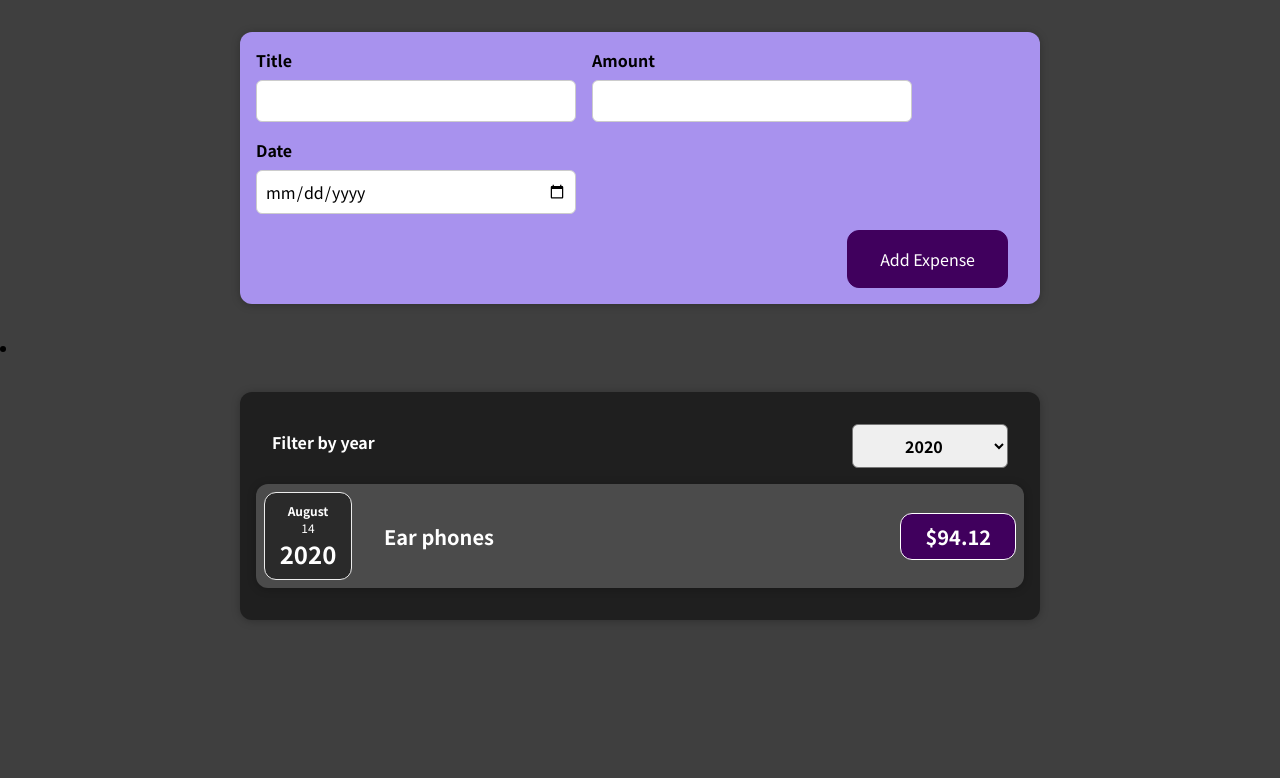
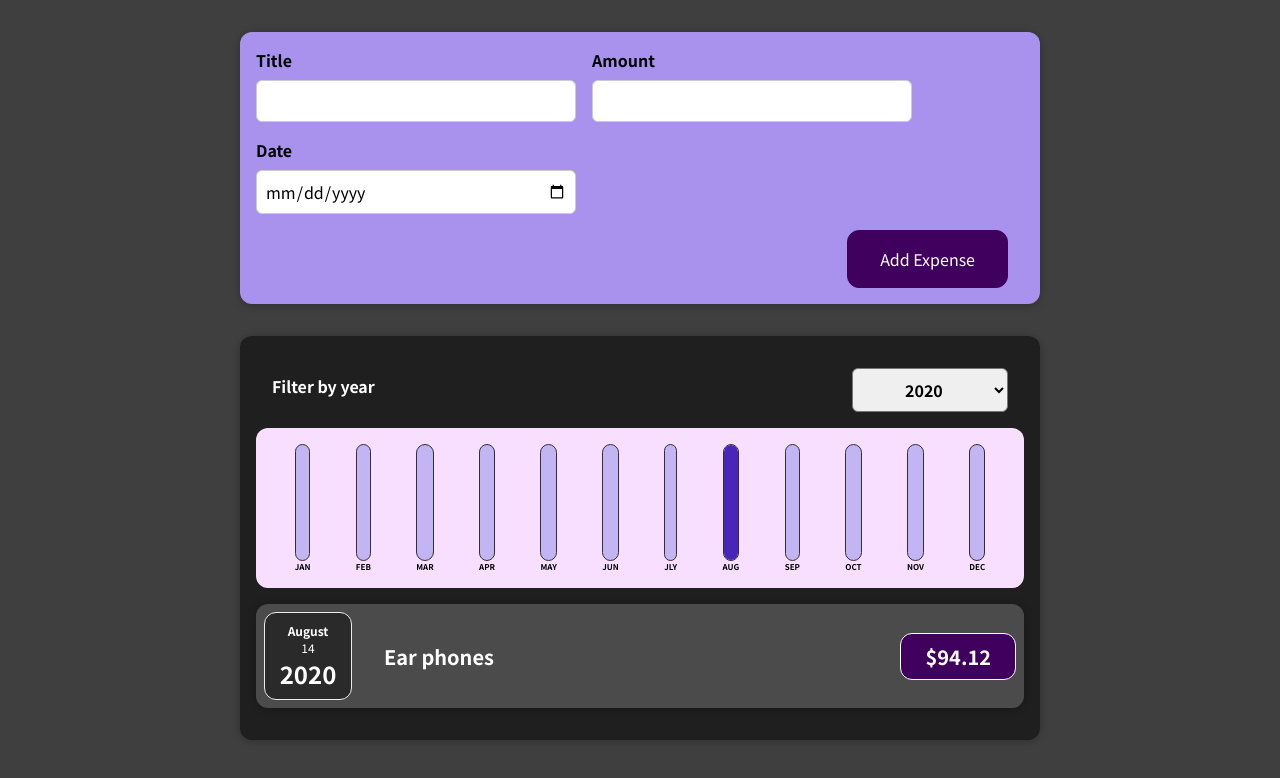
Before and after one commit to mansi-raja5/expense-tracker, a React (Create React App) app: page / in a window 1280 px wide. Shown: the top 778 px of the page. Built offline with nearby package versions, Linux system fonts and the light colour scheme.

Commit message:
Added Chart for expenses

```diff
--- /dev/null
+++ b/src/components/Chart/Chart.css
@@ -0,0 +1,9 @@
+.chart {
+  padding: 1rem;
+  border-radius: 12px;
+  background-color: #f8dfff;
+  text-align: center;
+  display: flex;
+  justify-content: space-around;
+  height: 10rem;
+}
--- /dev/null
+++ b/src/components/Chart/Chart.js
@@ -0,0 +1,24 @@
+import ChartBar from "./ChartBar.js";
+import "./Chart.css";
+
+const Chart = (props) => {
+  const dataPointsAllValues = props.dataPoints.map(
+    (dataPoint) => dataPoint.value
+  );
+  console.log(dataPointsAllValues);
+  const maxValue = Math.max(...dataPointsAllValues);
+  console.log(maxValue);
+  return (
+    <div className="chart">
+      {props.dataPoints.map((dataPoint) => (
+        <ChartBar
+          key={dataPoint.id}
+          value={dataPoint.value}
+          label={dataPoint.label}
+          maxValue={maxValue}
+        />
+      ))}
+    </div>
+  );
+};
+export default Chart;
--- /dev/null
+++ b/src/components/Chart/ChartBar.css
@@ -0,0 +1,30 @@
+.chart-bar {
+  height: 100%;
+  display: flex;
+  flex-direction: column;
+  align-items: center;
+}
+
+.chart-bar__inner {
+  height: 100%;
+  width: 100%;
+  border: 1px solid #313131;
+  border-radius: 12px;
+  background-color: #c3b4f3;
+  overflow: hidden;
+  display: flex;
+  flex-direction: column;
+  justify-content: flex-end;
+}
+
+.chart-bar__fill {
+  background-color: #4826b9;
+  width: 100%;
+  transition: all 0.3s ease-out;
+}
+
+.chart-bar__label {
+  font-weight: bold;
+  font-size: 0.5rem;
+  text-align: center;
+}
--- /dev/null
+++ b/src/components/Chart/ChartBar.js
@@ -0,0 +1,17 @@
+import "./ChartBar.css";
+
+const ChartBar = (props) => {
+  let fillHeight = "0%";
+  if (props.maxValue > 0) {
+    fillHeight = Math.round((props.value / props.maxValue) * 100) + "%";
+  }
+  return (
+    <div className="chart-bar">
+      <div className="chart-bar__inner">
+        <div className="chart-bar__fill" style={{ height: fillHeight }}></div>
+      </div>
+      <div className="chart-bar__label">{props.label}</div>
+    </div>
+  );
+};
+export default ChartBar;
--- a/src/components/Expenses/Expenses.js
+++ b/src/components/Expenses/Expenses.js
@@ -3,6 +3,7 @@
 import Card from "../UI/Card";
 import ExpensesFilter from "./ExpensesFilter";
 import ExpensesList from "./ExpensesList";
+import ExpensesChart from "./ExpensesChart";
 import "./Expenses.css";
 
 const Expenses = (props) => {
@@ -17,15 +18,16 @@
   });
 
   return (
-    <li>
+    <div>
       <Card className="expenses">
         <ExpensesFilter
           selected={filteredYear}
           onFilterExpenseData={filterExpenseDataHandler}
         />
+        <ExpensesChart items={filteredExpenses} />
         <ExpensesList items={filteredExpenses} />
       </Card>
-    </li>
+    </div>
   );
 };
 export default Expenses;
--- /dev/null
+++ b/src/components/Expenses/ExpensesChart.js
@@ -0,0 +1,75 @@
+import Chart from "../Chart/Chart";
+
+const ExpensesChart = (props) => {
+  const chartDataPoints = [
+    {
+      id: "1",
+      label: "JAN",
+      value: 0,
+    },
+    {
+      id: "2",
+      label: "FEB",
+      value: 0,
+    },
+    {
+      id: "3",
+      label: "MAR",
+      value: 0,
+    },
+    {
+      id: "4",
+      label: "APR",
+      value: 0,
+    },
+    {
+      id: "5",
+      label: "MAY",
+      value: 0,
+    },
+    {
+      id: "6",
+      label: "JUN",
+      value: 0,
+    },
+    {
+      id: "7",
+      label: "JLY",
+      value: 0,
+    },
+    {
+      id: "8",
+      label: "AUG",
+      value: 0,
+    },
+    {
+      id: "9",
+      label: "SEP",
+      value: 0,
+    },
+    {
+      id: "10",
+      label: "OCT",
+      value: 0,
+    },
+    {
+      id: "11",
+      label: "NOV",
+      value: 0,
+    },
+    {
+      id: "12",
+      label: "DEC",
+      value: 0,
+    },
+  ];
+
+  for (const expense of props.items) {
+    const expenseMonth = expense.date.getMonth();
+    chartDataPoints[expenseMonth].value += expense.amount;
+  }
+
+  return <Chart dataPoints={chartDataPoints} />;
+};
+
+export default ExpensesChart;
```
